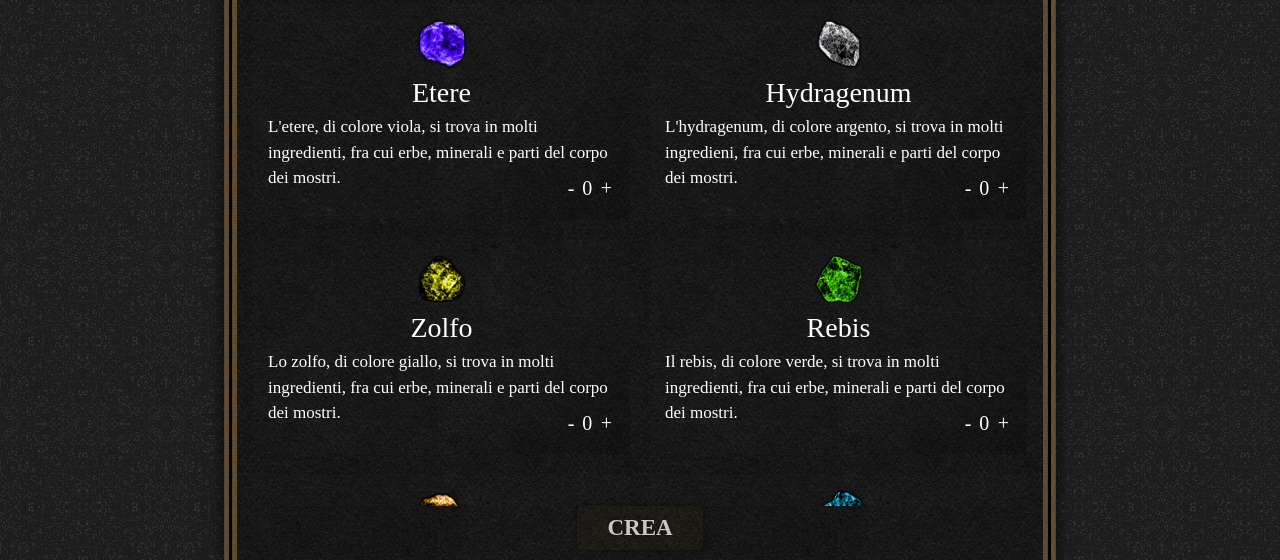
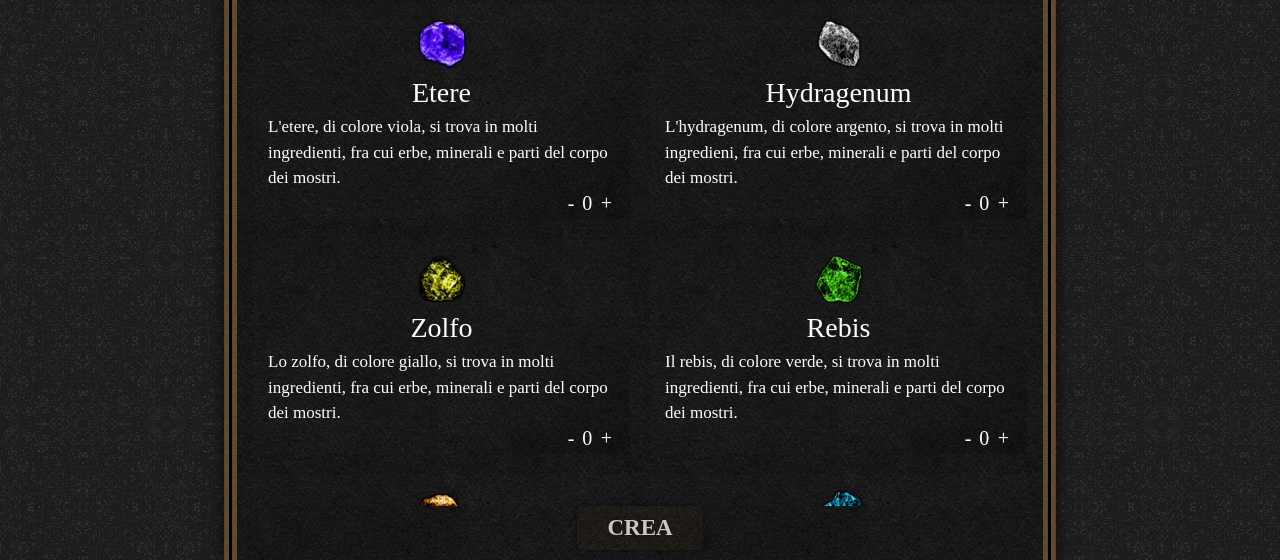
Before and after one commit to endritmorina94/the-witcher3-potion-generator, a plain HTML site: page index.html in a window 1280 px wide. Both pictures are taken after a click on the button "CONTINUA". Shown: the part 240-800 px from the top of the page. Drawn offline with nearby package versions, Linux system fonts and the light colour scheme.

Commit message:
correto bug immagine modale

```diff
--- a/css/style.css
+++ b/css/style.css
@@ -115,7 +115,6 @@ body {
     text-align: center;
     color: white;
     padding: 15px;
-    position: relative;
     overflow: hidden;
     transition: .3s;
 }
@@ -166,9 +165,9 @@ body {
 }
 
 .counter {
-    position: absolute;
-    bottom: 15px;
-    right: 15px;
+    position: relative;
+    bottom: 20px;
+    left: calc(100% - 50px);
 }
 
 .remove {
--- a/js/script.js
+++ b/js/script.js
@@ -141,6 +141,9 @@ cancelBtn.addEventListener("click", function() {
 
     //Reimposto a 0 la somma degli ingredienti
     sommaIngredienti = 0;
+
+    //Resetto anche l'array degli ingredienti scelti dall'utente
+    userTry = [];
 
 });
 
@@ -314,6 +317,8 @@ function confronto(pozioniEsatte, userTry) {
 
 
             document.getElementById("modale-img").src = element.aspetto;
+            document.getElementById("modale-img").style.width = "85px";
+
             modPotion.innerHTML = text1 + element.nome;
             modText.innerHTML = element.nome + text2;
 
@@ -323,7 +328,8 @@ function confronto(pozioniEsatte, userTry) {
             break; // perchè se la pozione l'hai creata non c'è bisogno di continuare ad iterare alla ricerca della pozione giusta
 
         //In caso di mancata corrispondenza..
-        } else {
+        }
+         else {
 
             document.getElementById("modale-img").src = "img/rat.png";
             document.getElementById("modale-img").style.width = "180px";
```
